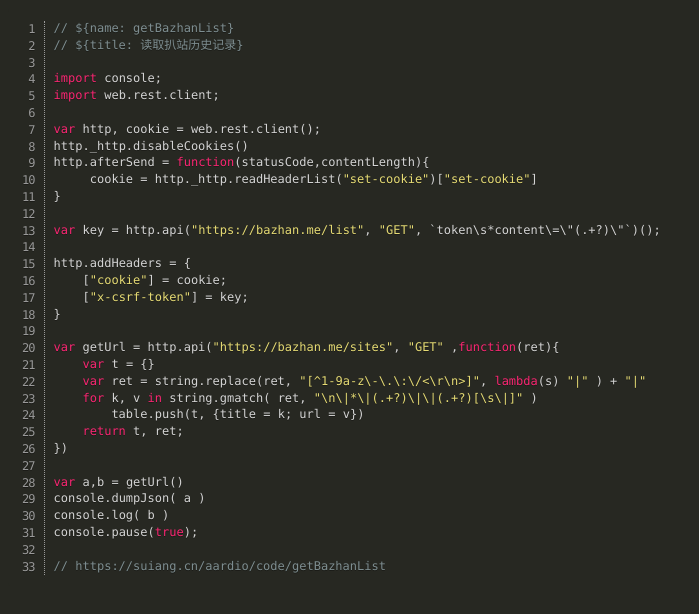
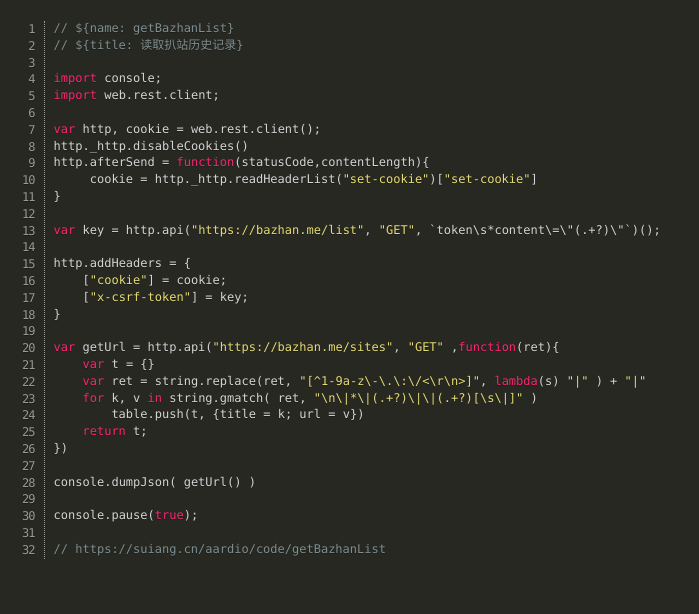
Before and after one commit to suiang/aardio, a Jekyll site: the page code/getBazhanList.html, which Jekyll copies as it is, in a window 1280 px wide. Shown: the top 614 px of the page, without its empty margins (0-699 px from the left). Built offline with Jekyll 4.4.1, drawn with Linux system fonts in a browser that asks for light colours; comment, search, counter and statistics services are not loaded.

Commit message:
Update getBazhanList

```diff
--- a/code/getBazhanList.html
+++ b/code/getBazhanList.html
@@ -33,12 +33,11 @@ var getUrl = http.api("https://bazhan.me/sites", "GET" ,function(ret){
 	var ret = string.replace(ret, "[^1-9a-z\-\.\:\/&lt;\r\n&gt;]", lambda(s) "|" ) + "|"
 	for k, v in string.gmatch( ret, "\n\|*\|(.+?)\|\|(.+?)[\s\|]" )
 		table.push(t, {title = k; url = v})
-	return t, ret;
+	return t;
 })
 
-var a,b = getUrl()
-console.dumpJson( a )
-console.log( b )
+console.dumpJson( getUrl() )
+
 console.pause(true);
 
 // https://suiang.cn/aardio/code/getBazhanList
```
